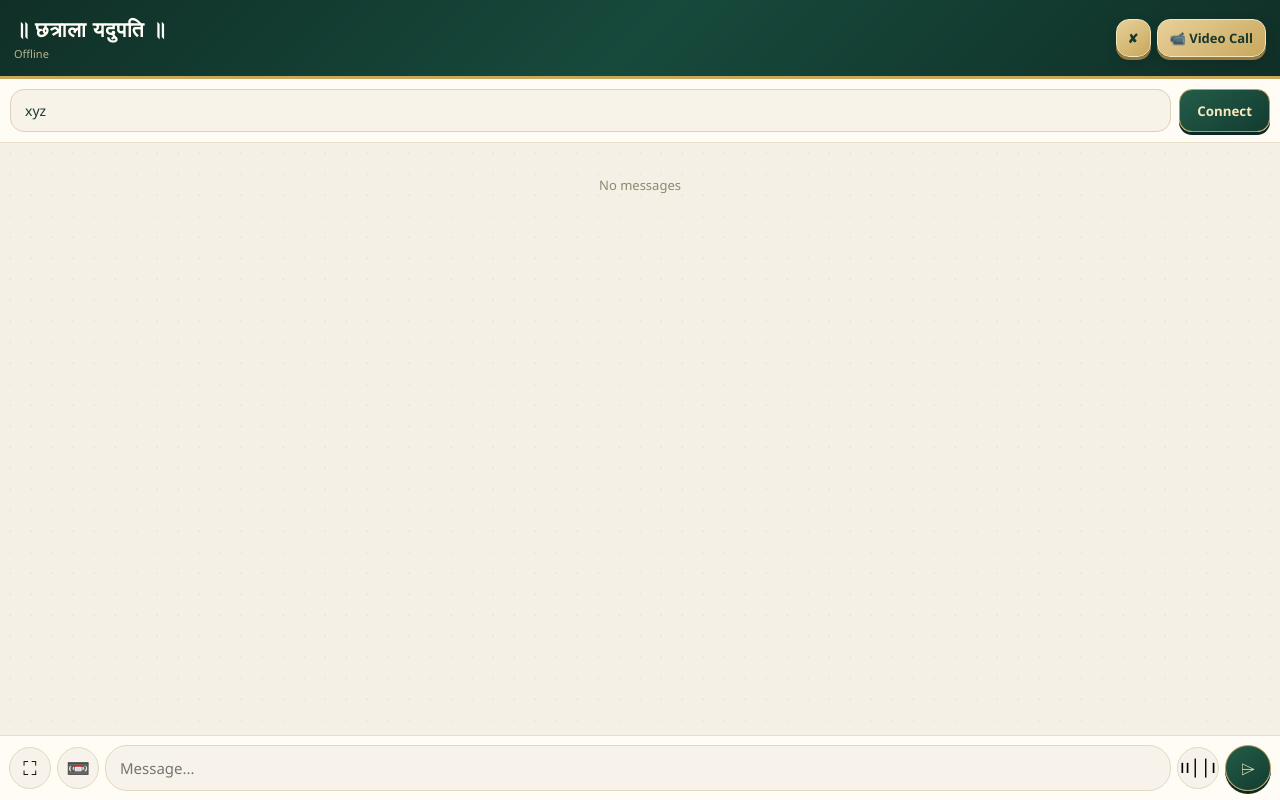
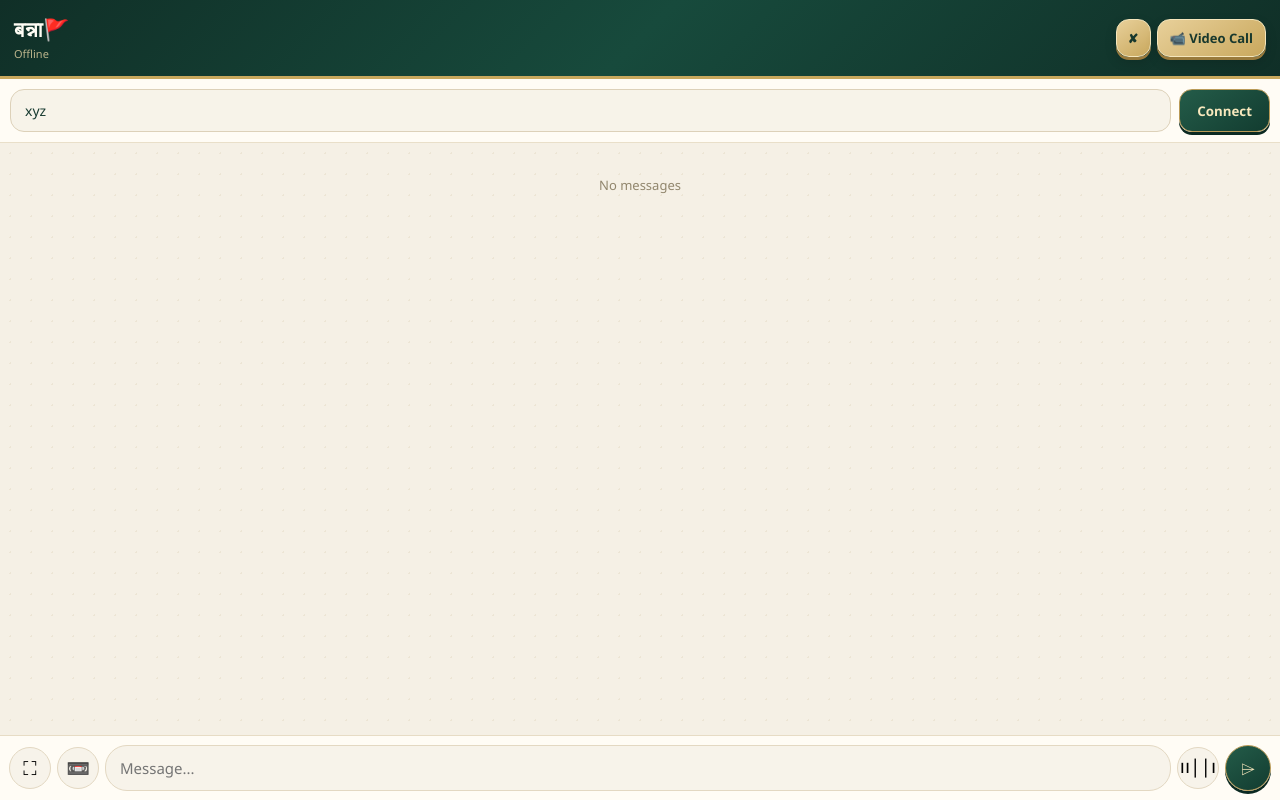
Before and after one commit to g078/Chat, a plain HTML site: page index.html in a window 1280 px wide. Drawn offline with Linux system fonts and the light colour scheme.

Commit message:
Update index.html

```diff
--- a/index.html
+++ b/index.html
@@ -58,7 +58,7 @@
 <body>
 
 <div class="header">
-  <div><b>॥ छत्राला यदुपति ॥</b><small id="statusText">Offline</small></div>
+  <div><b> बन्ना🚩</b><small id="statusText">Offline</small></div>
   <div style="display:flex;gap:6px;">
     <button onclick="toggleSelectMode()">✘</button>
     <button onclick="startCall()">📹 Video Call</button>
```
